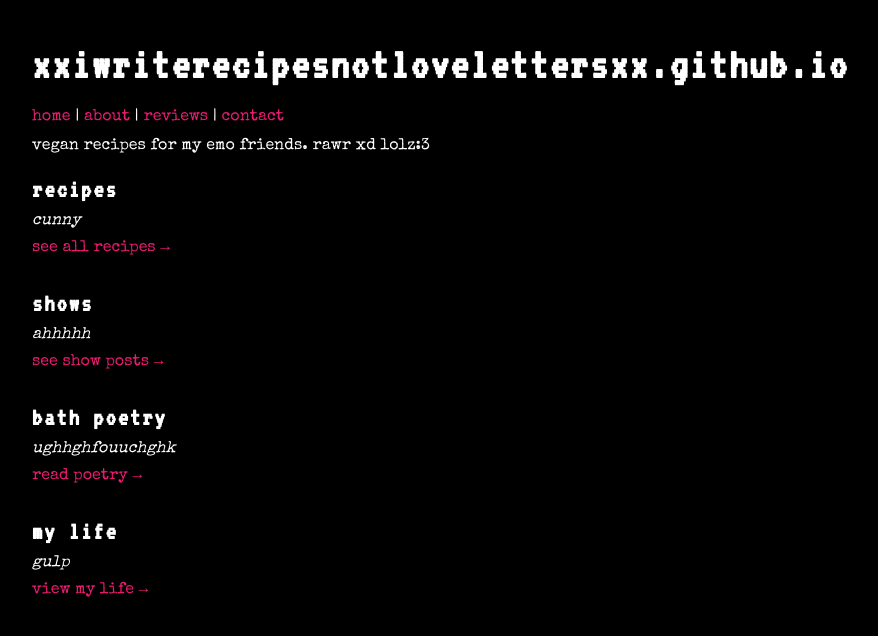
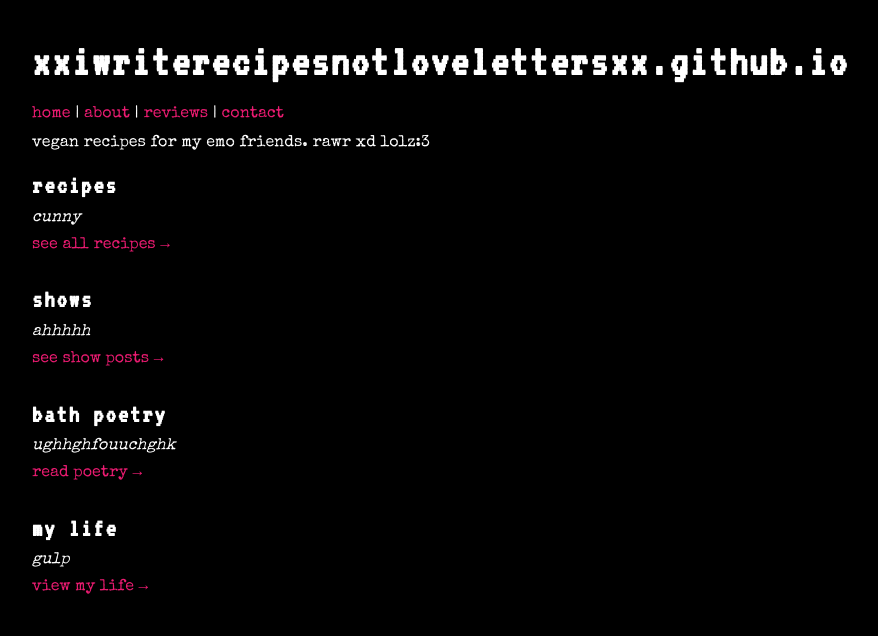
Before and after one commit to xxiwriterecipesnotlovelettersxx/xxiwriterecipesnotlovelettersxx.github.io, a Jekyll site: the page built from index.md, in a window 1280 px wide. Shown: the top 636 px of the page, without its empty margins (233-1111 px from the left). Built offline with Jekyll 4.4.1, drawn with Linux system fonts in a browser that asks for light colours.

Commit message:
Update style.css

```diff
--- a/assets/css/style.css
+++ b/assets/css/style.css
@@ -66,7 +66,7 @@ h2 {
 
 /* site-wide header title adjustments */
 header h1 {
-  margin-top: 0.5rem;    /* bring it closer to the top of the page */
+  margin-top: 0.3rem;    /* bring it closer to the top of the page */
   margin-bottom: 0.5rem; /* space between title and tagline */
   font-size: 2.8rem;     /* optional: slightly smaller/larger */
 }
```
